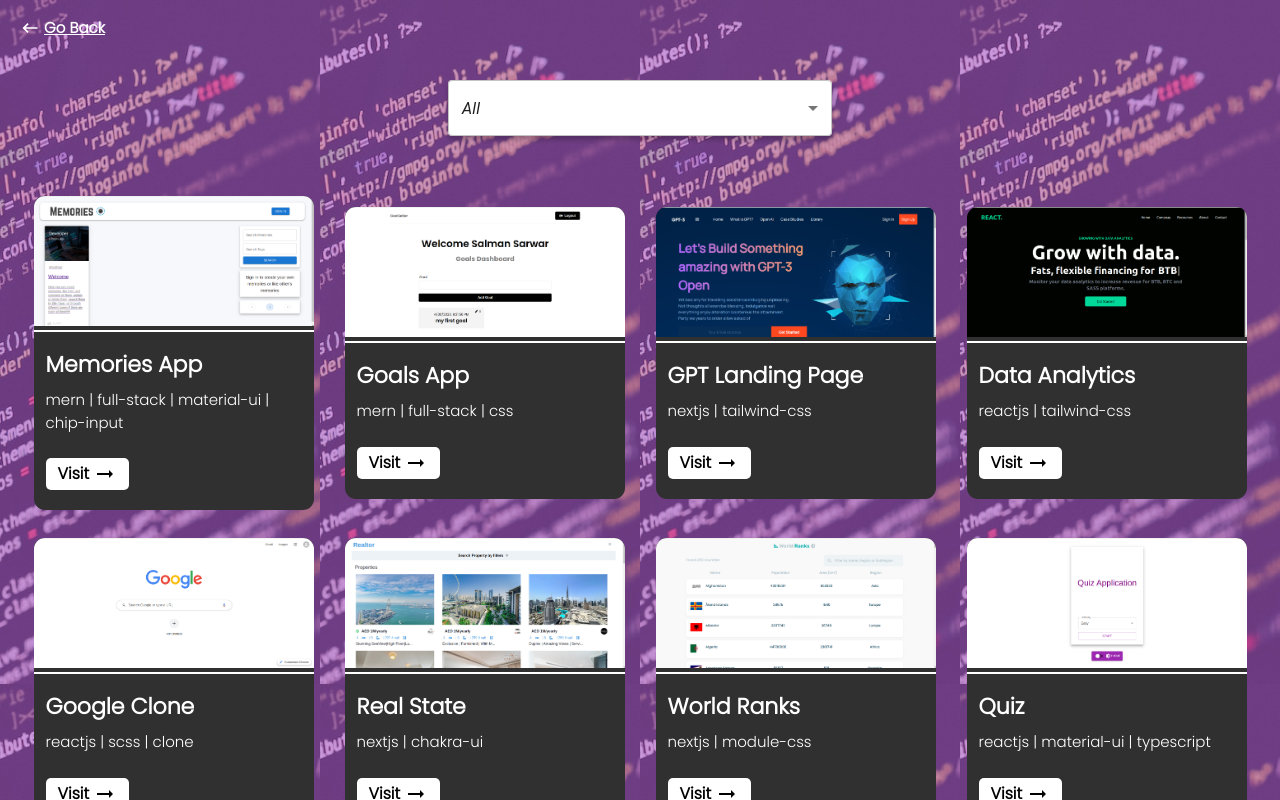
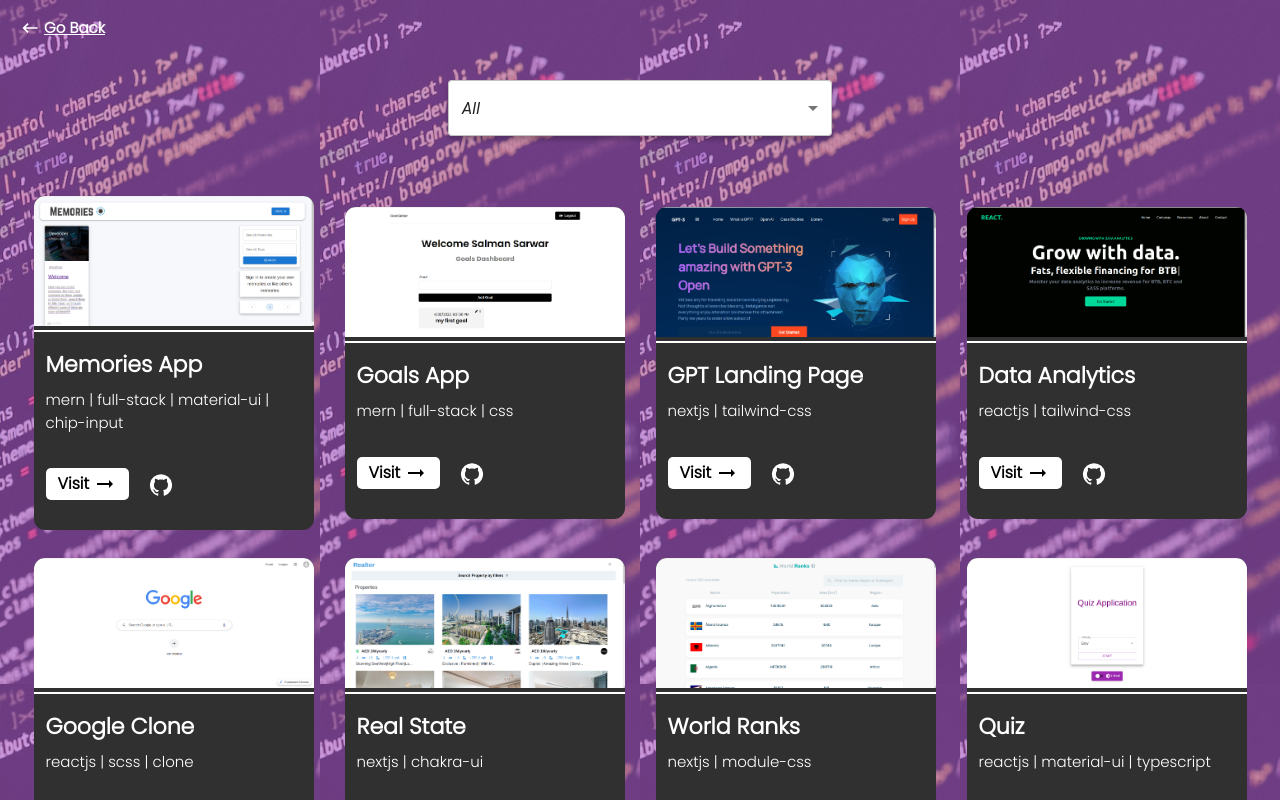
Before and after one commit to salmansarwarr/salmansarwarr.github.io, a Next.js app: page /projects in a window 1280 px wide. Shown: the top 800 px of the page. Built offline with nearby package versions, Linux system fonts and the light colour scheme.

Commit message:
add git link to projects

```diff
--- a/src/app/projects/page.js
+++ b/src/app/projects/page.js
@@ -1,19 +1,23 @@
-import Projects from '@/components/Projects';
-import GoBack from '@/components/GoBack';
+import Projects from "@/components/Projects";
+import GoBack from "@/components/GoBack";
+import Footer from "@/components/Footer";
 
 export const metadata = {
-    title: 'Projects',
-    description: 'web developer portfolio projects',
+    title: "Projects",
+    description: "web developer portfolio projects",
 };
 
 const page = () => {
     return (
+        <>
             <main className="bg-[url('../../public/Projects-Phone.png')] w-full h-full">
                 <div className="h-8 flex justify-start items-center pl-3 sm:pl-5 xs:pt-4 sm:pt-6">
                     <GoBack />
                 </div>
                 <Projects />
             </main>
+            <Footer />
+        </>
     );
 };
 
--- a/src/app/services/page.js
+++ b/src/app/services/page.js
@@ -1,16 +1,18 @@
-import GoBack from '@/components/GoBack';
-import Service from '@/components/Service';
-import { services } from '@/data/services';
+import Footer from "@/components/Footer";
+import GoBack from "@/components/GoBack";
+import Service from "@/components/Service";
+import { services } from "@/data/services";
 
 export const metadata = {
-    title: 'Services',
-    description: 'web developer portfolio services',
+    title: "Services",
+    description: "web developer portfolio services",
 };
 
 const page = () => {
     const reversedServices = [...services].reverse();
 
     return (
+        <>
             <main className="bg-[url('../../public/Projects-Phone.png')] w-full h-full">
                 <div className="h-8 flex justify-start items-center xs:items-start pl-3 sm:pl-5 xs:pt-4 sm:pt-6 xs:h-14 md:h-20">
                     <GoBack />
@@ -26,6 +28,8 @@ const page = () => {
                     ))}
                 </div>
             </main>
+            <Footer />
+        </>
     );
 };
 
--- a/src/components/Project.js
+++ b/src/components/Project.js
@@ -1,10 +1,12 @@
-'use client';
+"use client";
 
-import Link from 'next/link';
-import ArrowRightAltIcon from '@mui/icons-material/ArrowRightAlt';
-import Image from 'next/image';
+import Link from "next/link";
+import ArrowRightAltIcon from "@mui/icons-material/ArrowRightAlt";
+import GitHubIcon from "@mui/icons-material/GitHub";
+import IconButton from "@mui/material/IconButton";
+import Image from "next/image";
 
-const Project = ({ title, image, tags, link }) => {
+const Project = ({ title, image, tags, link, git }) => {
     return (
         <div className="w-[280px] box bg-[#303030] text-white rounded-[11px] hover:scale-105 transition-all">
             <Image
@@ -20,14 +22,21 @@ const Project = ({ title, image, tags, link }) => {
                         i !== tags.length - 1 ? `${tag} | ` : `${tag}`
                     )}
                 </p>
+                <div className="flex items-center mt-4 gap-3 text-white">
                     <Link
                         href={link}
-                        target='_blank'
-                        className="bg-white mt-4 px-3 py-1 flex gap-1 w-fit text-black w-[73px]text-[13px] rounded-[5px]"
+                        target="_blank"
+                        className="bg-white px-3 py-1 flex gap-1 w-fit text-black w-[73px]text-[13px] rounded-[5px]"
                     >
                         <p className="font-semibold">Visit</p>
                         <ArrowRightAltIcon color="inherit" />
                     </Link>
+                    <IconButton color="inherit">
+                        <Link href={git}>
+                            <GitHubIcon className="w-auto h-[35px]" />
+                        </Link>
+                    </IconButton>
+                </div>
             </div>
         </div>
     );
--- a/src/components/Projects.js
+++ b/src/components/Projects.js
@@ -22,6 +22,7 @@ const Projects = () => {
                             image={proj.image}
                             tags={proj.tags}
                             link={proj.link}
+                            git={proj.git}
                         />
                     ) : (
                         proj.tags.includes(tech) && (
@@ -31,6 +32,7 @@ const Projects = () => {
                                 image={proj.image}
                                 tags={proj.tags}
                                 link={proj.link}
+                                git={proj.git}
                             />
                         )
                     )
--- a/src/data/projects.js
+++ b/src/data/projects.js
@@ -29,6 +29,7 @@ export const projects = [
         title: 'Tugboat Animation',
         tags: ['html', 'css', 'animation'],
         link: 'https://tugboatanimation-salman.firebaseapp.com/',
+        git: 'https://github.com/salmansarwarr/Tugboat-Animation',
     },
     {
         id: 2,
@@ -36,6 +37,7 @@ export const projects = [
         title: 'Simply Recipies',
         tags: ['html', 'css', 'javascript'],
         link: 'https://simplyrecipes-salman.firebaseapp.com/index.html',
+        git: 'https://github.com/salmansarwarr?tab=repositories',
     },
     {
         id: 3,
@@ -43,6 +45,7 @@ export const projects = [
         title: 'Quiz',
         tags: ['html', 'css', 'javascript'],
         link: 'https://quizwebsite-salman.firebaseapp.com',
+        git: 'https://github.com/salmansarwarr?tab=repositories',
     },
     {
         id: 4,
@@ -50,6 +53,7 @@ export const projects = [
         title: 'PanaCloud',
         tags: ['html', 'css', 'javascript'],
         link: 'https://panacloud-salman.web.app',
+        git: 'https://github.com/salmansarwarr?tab=repositories',
     },
     {
         id: 5,
@@ -57,6 +61,7 @@ export const projects = [
         title: 'Netflix Clone',
         tags: ['html', 'css', 'javascript', 'clone'],
         link: 'https://netflixclone-salman.web.app',
+        git: 'https://github.com/salmansarwarr/NetflixClone',
     },
     {
         id: 6,
@@ -64,6 +69,7 @@ export const projects = [
         title: 'Instagram Clone',
         tags: ['html', 'css', 'javascript', 'clone'],
         link: 'https://instagramclone-salman.web.app',
+        git: 'https://github.com/salmansarwarr?tab=repositories',
     },
     {
         id: 7,
@@ -71,6 +77,7 @@ export const projects = [
         title: 'Frontend Bootcamp',
         tags: ['html', 'css', 'javascript', 'bootstrap'],
         link: 'https://frontendbootcamp-salman.firebaseapp.com',
+        git: 'https://github.com/salmansarwarr?tab=repositories',
     },
     {
         id: 8,
@@ -78,6 +85,7 @@ export const projects = [
         title: 'Github user finder',
         tags: ['html', 'css', 'javascript', 'clone'],
         link: 'https://githubclone-salman.netlify.app',
+        git: 'https://github.com/salmansarwarr/Github-clone',
     },
     {
         id: 9,
@@ -85,6 +93,7 @@ export const projects = [
         title: 'Pokemon app',
         tags: ['reactjs', 'scss'],
         link: 'https://pokemon-salman.netlify.app',
+        git: 'https://github.com/salmansarwarr/Pokemon-app',
     },
     {
         id: 10,
@@ -92,6 +101,7 @@ export const projects = [
         title: 'Fake Shop',
         tags: ['reactjs', 'redux', 'scss', 'e-commerce'],
         link: 'https://fakeshop-salman.netlify.app',
+        git: 'https://github.com/salmansarwarr/FakeShop',
     },
     {
         id: 11,
@@ -99,6 +109,7 @@ export const projects = [
         title: 'Shoe Store',
         tags: ['reactjs', 'redux', 'scss', 'e-commerce'],
         link: 'https://shoestore-salman.netlify.app',
+        git: 'https://github.com/salmansarwarr/ShoeStore',
     },
     {
         id: 12,
@@ -106,6 +117,7 @@ export const projects = [
         title: 'Image Finder',
         tags: ['reactjs', 'redux', 'material-ui'],
         link: 'https://image-finder-salman.netlify.app',
+        git: 'https://github.com/salmansarwarr/Image-finder',
     },
     {
         id: 13,
@@ -113,6 +125,7 @@ export const projects = [
         title: 'Netflix Clone',
         tags: ['reactjs', 'scss', 'clone'],
         link: 'https://netflixclone-salman.netlify.app',
+        git: 'https://github.com/salmansarwarr/NetflixClone-2',
     },
     {
         id: 14,
@@ -120,6 +133,7 @@ export const projects = [
         title: 'Youtube Clone',
         tags: ['reactjs', 'material-ui', 'scss', 'clone'],
         link: 'https://youtubeclone-salman.netlify.app',
+        git: 'https://github.com/salmansarwarr/YoutubeClone',
     },
     {
         id: 15,
@@ -127,6 +141,7 @@ export const projects = [
         title: 'Expense Tracker',
         tags: ['reactjs', 'redux', 'scss', 'formik', 'e-commerce'],
         link: 'https://youtubeclone-salman.netlify.app',
+        git: 'https://github.com/salmansarwarr/Expense-tracker',
     },
     {
         id: 16,
@@ -134,6 +149,7 @@ export const projects = [
         title: 'Quiz',
         tags: ['reactjs', 'material-ui', 'typescript'],
         link: 'https://quizusingtypescript-salman.netlify.app',
+        git: 'https://github.com/salmansarwarr/Quiz',
     },
     {
         id: 17,
@@ -141,6 +157,7 @@ export const projects = [
         title: 'World Ranks',
         tags: ['nextjs', 'module-css'],
         link: 'https://world-ranks-salman.vercel.app',
+        git: 'https://github.com/salmansarwarr/WorldRanks',
     },
     {
         id: 18,
@@ -148,6 +165,7 @@ export const projects = [
         title: 'Real State',
         tags: ['nextjs', 'chakra-ui'],
         link: 'https://real-state-salman.vercel.app',
+        git: 'https://github.com/salmansarwarr/RealState',
     },
     {
         id: 19,
@@ -155,6 +173,7 @@ export const projects = [
         title: 'Google Clone',
         tags: ['reactjs', 'scss', 'clone'],
         link: 'https://googleclone-salman.netlify.app',
+        git: 'https://github.com/salmansarwarr/GoogleClone',
     },
     {
         id: 20,
@@ -162,6 +181,7 @@ export const projects = [
         title: 'Data Analytics',
         tags: ['reactjs', 'tailwind-css'],
         link: 'https://dataanalytics-salman.netlify.app',
+        git: 'https://github.com/salmansarwarr/dataAnalytics-tailwindCss',
     },
     {
         id: 21,
@@ -169,6 +189,7 @@ export const projects = [
         title: 'GPT Landing Page',
         tags: ['nextjs', 'tailwind-css'],
         link: 'https://gpt-3-landing-page-seven.vercel.app',
+        git: 'https://github.com/salmansarwarr/GPT-3-landing-page',
     },
     {
         id: 22,
@@ -176,6 +197,7 @@ export const projects = [
         title: 'Goals App',
         tags: ['mern', 'full-stack', 'css'],
         link: 'https://goals-mern-app.vercel.app',
+        git: 'https://github.com/salmansarwarr/Goals-mern-app',
     },
     {
         id: 23,
@@ -183,5 +205,6 @@ export const projects = [
         title: 'Memories App',
         tags: ['mern', 'full-stack', 'material-ui', 'chip-input'],
         link: 'https://memories-salman.vercel.app',
+        git: 'https://github.com/salmansarwarr/Memories-mern-app',
     },
 ];
```
Also changed, not shown: src/app/page.js (+10 -10 lines). Lines whose indentation alone changed are shown as unchanged.
